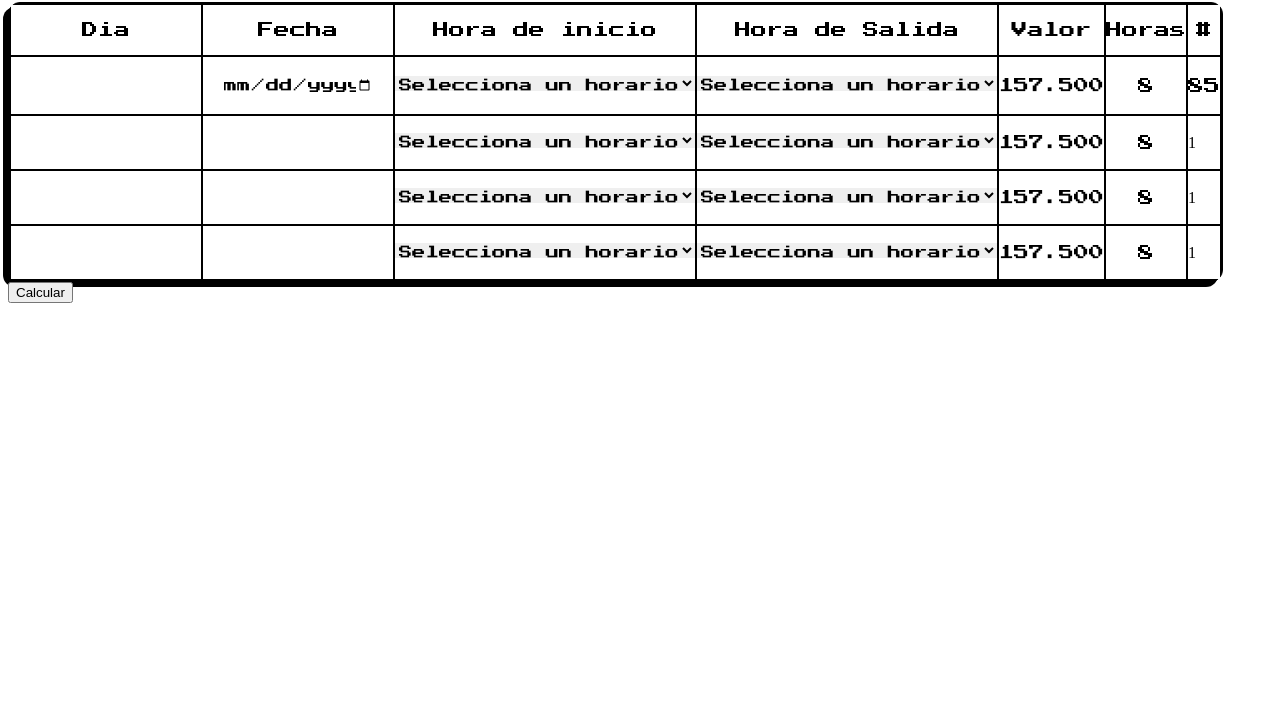
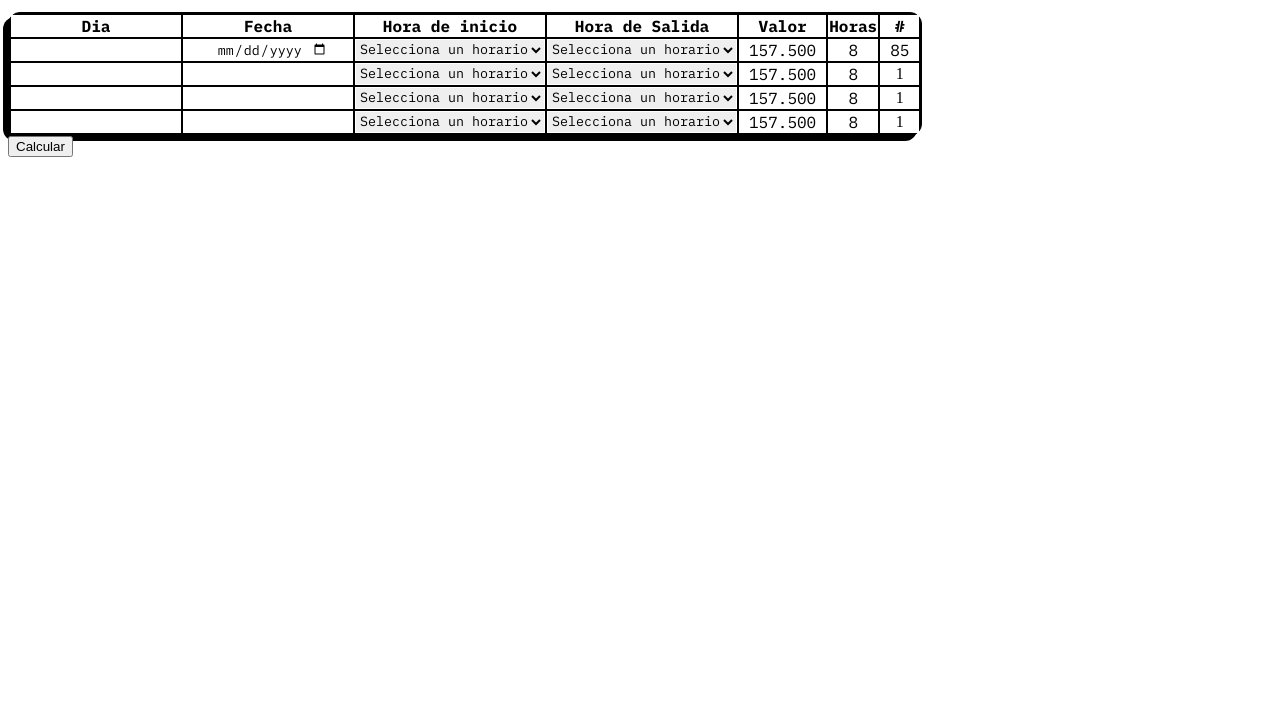
Before and after one commit to MrFabiioo/Calculadora-de-nomina, a plain HTML site: page index.html in a window 1280 px wide. Shown: the part 73-800 px from the top of the page. Drawn offline with Linux system fonts and the light colour scheme; a web font is replaced by a local one.

Commit message:
detalles de diseño y tipografia resueltos

```diff
--- a/index.html
+++ b/index.html
@@ -6,7 +6,7 @@
     <title>Document</title>
     <link rel="preconnect" href="https://fonts.googleapis.com">
     <link rel="preconnect" href="https://fonts.gstatic.com" crossorigin>
-    <link href="https://fonts.googleapis.com/css2?family=Jacques+Francois+Shadow&family=Press+Start+2P&display=swap" rel="stylesheet">
+    <link href="https://fonts.googleapis.com/css2?family=IBM+Plex+Mono:ital,wght@0,100;0,200;0,300;0,400;0,500;0,600;0,700;1,100;1,200;1,300;1,400;1,500;1,600;1,700&family=Ubuntu+Mono:ital,wght@0,400;0,700;1,400;1,700&display=swap" rel="stylesheet">
     <link rel="stylesheet" href="styles.css">
 </head>
 <body>
@@ -15,8 +15,8 @@
         <Table>
             <thead>
                 <tr>
-                    <th class="encabezados">Dia</th>
-                    <th class="encabezados">Fecha</th>
+                    <th id="ecabezadoDia" class="encabezados">Dia</th>
+                    <th id="ecabezdoFecha" class="encabezados">Fecha</th>
                     <th class="encabezados">Hora de inicio</th>
                     <th class="encabezados">Hora de Salida</th>
                     <th class="encabezados">Valor</th>
--- a/index.js
+++ b/index.js
@@ -14,18 +14,19 @@ const numero1= document.getElementById("numero11");
 //console.log(numero1.item)
 
 const fechaa= document.getElementById("fecha1");
-console.log(fechaa.value);
+//console.log(fechaa.value);
 const diaa= document.getElementById("dia1");
 console.log(diaa.value);
+
 
 const boton = document.querySelector("button");
 
 const funcionprueba = ()=>{
     if (seleccion1.value==="6:00 Am" && seleccion2.value==="13:00 Pm" && fechaa.value==="2024-09-11") {
-        valor1.innerText="85.000 peso"
+        valor1.innerText="85.000.02"
         horas1.innerText =7
         numero1.innerText=100
-        diaa.innerText="MIERCOLES"
+        diaa.innerText="Miercoles"
     }else{
         valor1.innerText="0"
         horas1.innerText =0
@@ -35,4 +36,8 @@ const funcionprueba = ()=>{
     }
 }
 
+
+
+
+
 boton.addEventListener("click", funcionprueba)
--- a/styles.css
+++ b/styles.css
@@ -4,61 +4,68 @@
     color:black;
     background-color: black;
     box-shadow: -5px 5px 0px;
-    width: auto;
 }
 
 .titulo{
-    font-family: "Press Start 2P", system-ui;
-    font-weight: 400;
+    font-family: "IBM Plex Mono", monospace;
+    font-weight: 700;
     font-style: normal;
 }
 
 .estilo-de-tabla th,td{
-    padding: 0px 0px;
     background-color: white;
+    text-align: center;
 }
 
-.estilo-de-tabla tbody tr {
-
-}
 
 .cajas {
-    padding:20px ;
     border: none;
-    font-family: "Press Start 2P";
+    font-family: "IBM Plex Mono", monospace;
     font-weight: 400;
+    font-style: normal;
     text-align: center;
-    width: 150px;
+
 
 }
 
 .encabezados{
-    font-family: "Press Start 2P", system-ui;
-    font-weight: 400;
+    font-family: "IBM Plex Mono", monospace;
+    font-weight: 700;
     font-style: normal;
-    width: 20px;
-    height: 50px;
-    text-align: center;
 }
 
 .opciones{
-    font-family: "Press Start 2P", system-ui;
+    font-family: "IBM Plex Mono", monospace;
+    font-weight: 400;
+    font-style: normal;
     text-align: center;
     border: none;
-    font-weight:normal;
+
 }
 
 .Valor{
-    font-family: "Press Start 2P", system-ui;
+    font-family: "IBM Plex Mono", monospace;
+    font-weight: 400;
+    font-style: normal;
     text-align: center;
-    font-size: 15px;
+    padding: 0px 10px;
 }
 .Horas {
-    font-family: "Press Start 2P", system-ui;
+    font-family: "IBM Plex Mono", monospace;
+    font-weight: 400;
+    font-style: normal;
     text-align: center;
 }
 
 .numero{
-    font-family: "Press Start 2P", system-ui;
+    font-family: "IBM Plex Mono", monospace;
+    font-weight: 400;
+    font-style: normal;
     text-align: center;
+    padding: 0px 10px;
 }
+
+/* ::-webkit-calendar-picker-indicator{
+    color: black;
+    background-color: white;
+} */
```
